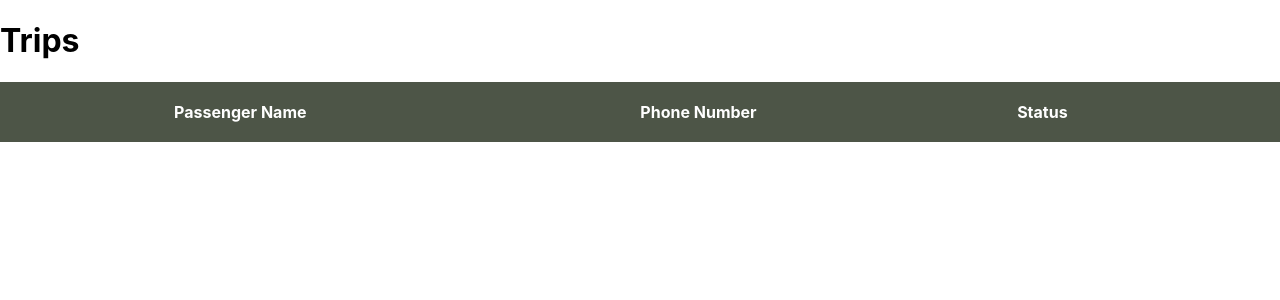
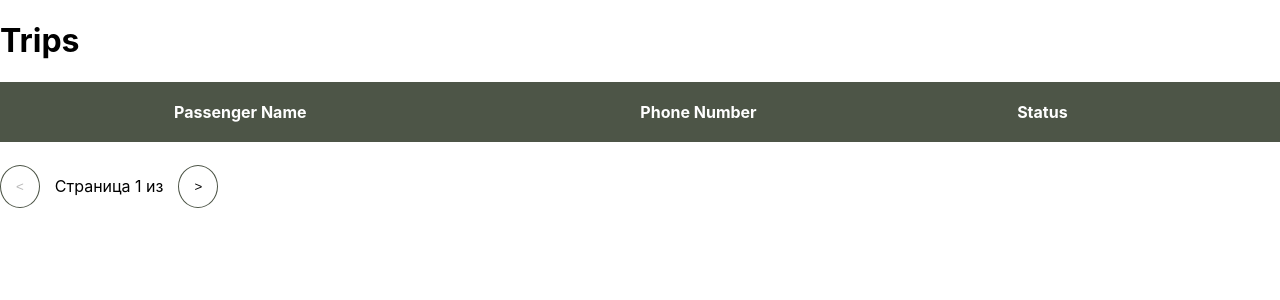
Before and after one commit to volokhinn/triptable, a React (Create React App) app: page /trips in a window 1280 px wide. Shown: the top 300 px of the page. Built offline with nearby package versions, Linux system fonts and the light colour scheme.

Commit message:
Added pagination

```diff
--- a/src/components/TripsTable/TripsTable.jsx
+++ b/src/components/TripsTable/TripsTable.jsx
@@ -1,21 +1,32 @@
-import React, { useEffect } from 'react';
+import React, { useEffect, useState } from 'react';
 import { useDispatch, useSelector } from 'react-redux';
-import { fetchTrips } from '../../redux/slices/tripsSlice';
+import { fetchTripsByPage } from '../../redux/slices/tripsSlice';
 import styles from './TripsTable.module.scss';
 import TripRow from '../TripRow/TripRow';
 
 const TripsTable = () => {
   const dispatch = useDispatch();
-  const { trips, loading, error } = useSelector((state) => state.trips);
+  const { trips, pageData, loading, error } = useSelector((state) => state.trips);
+
+  const [currentPage, setCurrentPage] = useState(1);
 
   useEffect(() => {
     const token = localStorage.getItem('token');
     if (token && !trips.length) {
-      dispatch(fetchTrips(token));
+      dispatch(fetchTripsByPage({ token, page: 1 }));
     }
   }, [dispatch, trips.length]);
 
-  console.log(trips);
+  useEffect(() => {
+    if (pageData) {
+      setCurrentPage(pageData.page);
+    }
+  }, [pageData]);
+
+  const loadTripsForPage = async (page) => {
+    const token = localStorage.getItem('token');
+    dispatch(fetchTripsByPage({ token, page }));
+  };
 
   return (
     <div>
@@ -24,6 +35,7 @@ const TripsTable = () => {
       {loading ? (
         <div>Loading...</div>
       ) : (
+        <div>
           <table className={styles.table}>
             <thead>
               <tr>
@@ -37,6 +49,24 @@ const TripsTable = () => {
               {trips && trips.map((order) => <TripRow key={order.order_id} order={order} />)}
             </tbody>
           </table>
+          <div className={styles.pagination}>
+            <button
+              className={styles.pagination_btn}
+              onClick={() => loadTripsForPage(currentPage - 1)}
+              disabled={currentPage === 1}>
+              {`<`}
+            </button>
+            <span>
+              Страница {currentPage} из {pageData && pageData.page_count}
+            </span>
+            <button
+              className={styles.pagination_btn}
+              onClick={() => loadTripsForPage(currentPage + 1)}
+              disabled={currentPage === (pageData && pageData.page_count)}>
+              {`>`}
+            </button>
+          </div>
+        </div>
       )}
     </div>
   );
--- a/src/components/TripsTable/TripsTable.module.scss
+++ b/src/components/TripsTable/TripsTable.module.scss
@@ -21,3 +21,25 @@
         }
     }
 }
+
+.pagination {
+    display: flex;
+    align-items: center;
+    gap: 15px;
+    margin-top: 15px;
+    margin-bottom: 60px;
+
+    &_btn {
+        background: transparent;
+        border: 1px solid #4d5547;
+        border-radius: 50%;
+        padding: 13px 15px;
+        cursor: pointer;
+        transition: .2s;
+
+        &:hover {
+            background: #4d5547;
+            color: #fff;
+        }
+    }
+}
--- a/src/redux/slices/tripsSlice.js
+++ b/src/redux/slices/tripsSlice.js
@@ -1,41 +1,51 @@
 import { createSlice, createAsyncThunk } from '@reduxjs/toolkit';
 import axios from 'axios';
 
-export const fetchTrips = createAsyncThunk('trips/fetchTrips', async (token) => {
+export const fetchTripsByPage = createAsyncThunk(
+  'trips/fetchTripsByPage',
+  async ({ token, page }) => {
     try {
       const response = await axios.get(
-      'https://transstage1.iwayex.com/transnextgen/v3/orders/trips',
+        `https://transstage1.iwayex.com/transnextgen/v3/orders/trips?page=${page}`,
         {
           headers: {
             Authorization: `Bearer ${token}`,
           },
         },
       );
-    return response.data.result.orders;
+      console.log(response);
+      return {
+        trips: response.data.result.orders,
+        pageData: response.data.result.page_data,
+      };
     } catch (error) {
       throw Error(error.response.data);
     }
-});
+  },
+);
 
 const tripSlice = createSlice({
   name: 'trips',
   initialState: {
     trips: [],
+    pageData: null,
     loading: false,
     error: null,
   },
   reducers: {},
   extraReducers: (builder) => {
     builder
-      .addCase(fetchTrips.pending, (state) => {
+      .addCase(fetchTripsByPage.pending, (state) => {
         state.loading = true;
         state.error = null;
       })
-      .addCase(fetchTrips.fulfilled, (state, action) => {
+      .addCase(fetchTripsByPage.fulfilled, (state, action) => {
         state.loading = false;
-        state.trips = action.payload;
+        state.trips = action.payload.trips;
+        state.pageData = action.payload.pageData;
       })
-      .addCase(fetchTrips.rejected, (state, action) => {
+
+      .addCase(fetchTripsByPage.rejected, (state, action) => {
         state.loading = false;
         state.error = action.error.message;
       });
```
Lines whose indentation alone changed are shown as unchanged.
